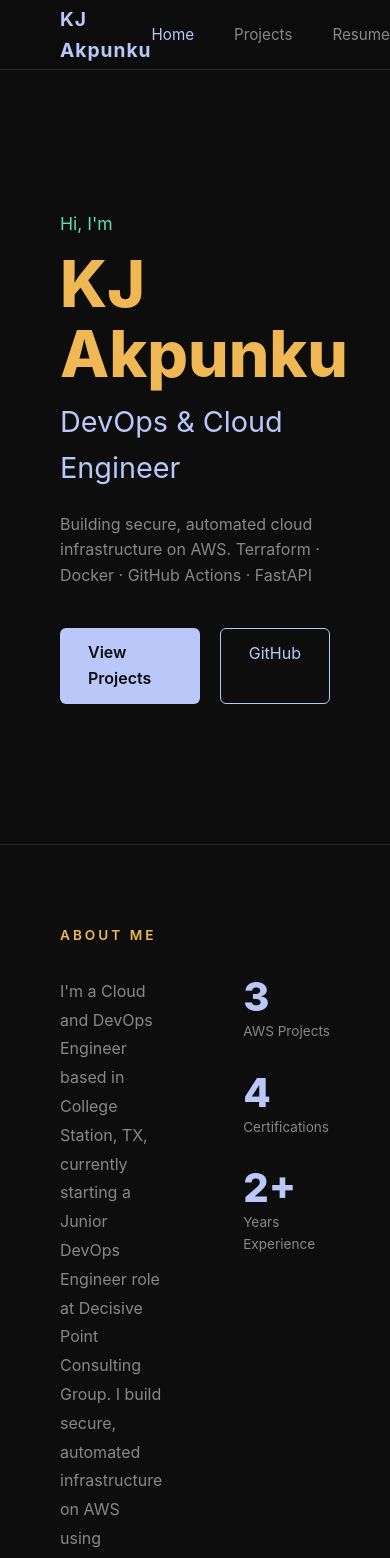
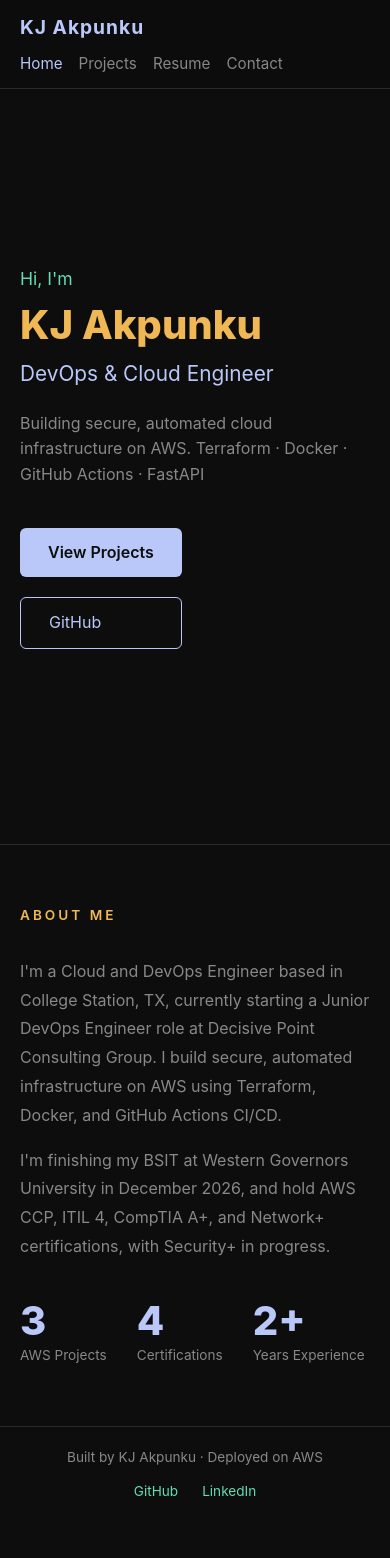
Before and after one commit to takpunku-max/devops-portfolio, a React app in the folder frontend/: page / in a window 390 px wide. Shown: the top 1558 px of the page. After the commit the page ends 1523 px from the top, so only its background shows below. Built offline with nearby package versions, Linux system fonts and the light colour scheme; the HTML template or start-up script is replaced by a standard one.

Commit message:
making sure site looks good on mobile

```diff
--- a/frontend/src/index.css
+++ b/frontend/src/index.css
@@ -534,3 +534,75 @@ main {
   display: flex;
   gap: 24px;
 }
+@media (max-width: 768px) {
+  .navbar {
+    padding: 0 20px;
+    flex-wrap: wrap;
+    height: auto;
+    padding-top: 12px;
+    padding-bottom: 12px;
+    gap: 8px;
+  }
+
+  .nav-links {
+    gap: 16px;
+  }
+
+  .hero {
+    padding: 40px 20px;
+    min-height: calc(100vh - 70px);
+  }
+
+  .hero-name {
+    font-size: 2.5rem;
+  }
+
+  .hero-title {
+    font-size: 1.3rem;
+  }
+
+  .about {
+    padding: 60px 20px;
+  }
+
+  .about-content {
+    flex-direction: column;
+    gap: 40px;
+  }
+
+  .about-stats {
+    flex-direction: row;
+    gap: 30px;
+  }
+
+  .page {
+    padding: 40px 20px;
+  }
+
+  .skill-item {
+    grid-template-columns: 1fr;
+    gap: 6px;
+  }
+
+  .footer {
+    padding: 20px;
+    flex-direction: column;
+    gap: 12px;
+    text-align: center;
+  }
+
+  .hero-btns {
+    flex-direction: column;
+    width: fit-content;
+  }
+
+  .timeline {
+    padding-left: 20px;
+  }
+
+  .timeline-header {
+    flex-direction: column;
+    align-items: flex-start;
+    gap: 4px;
+  }
+}
```
